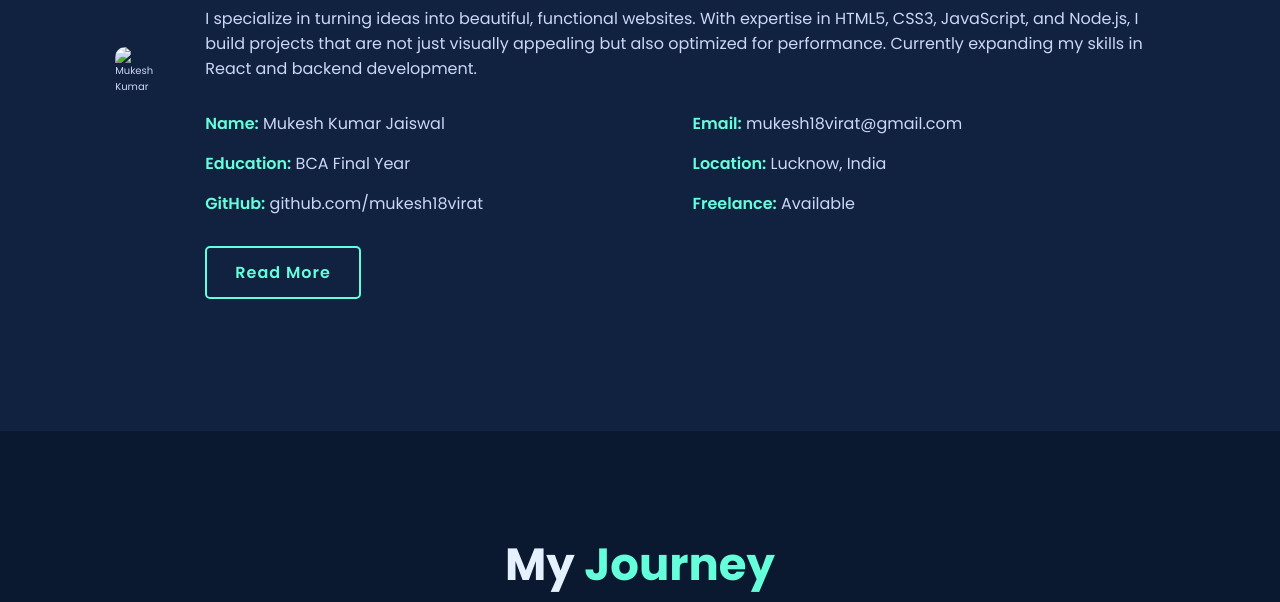
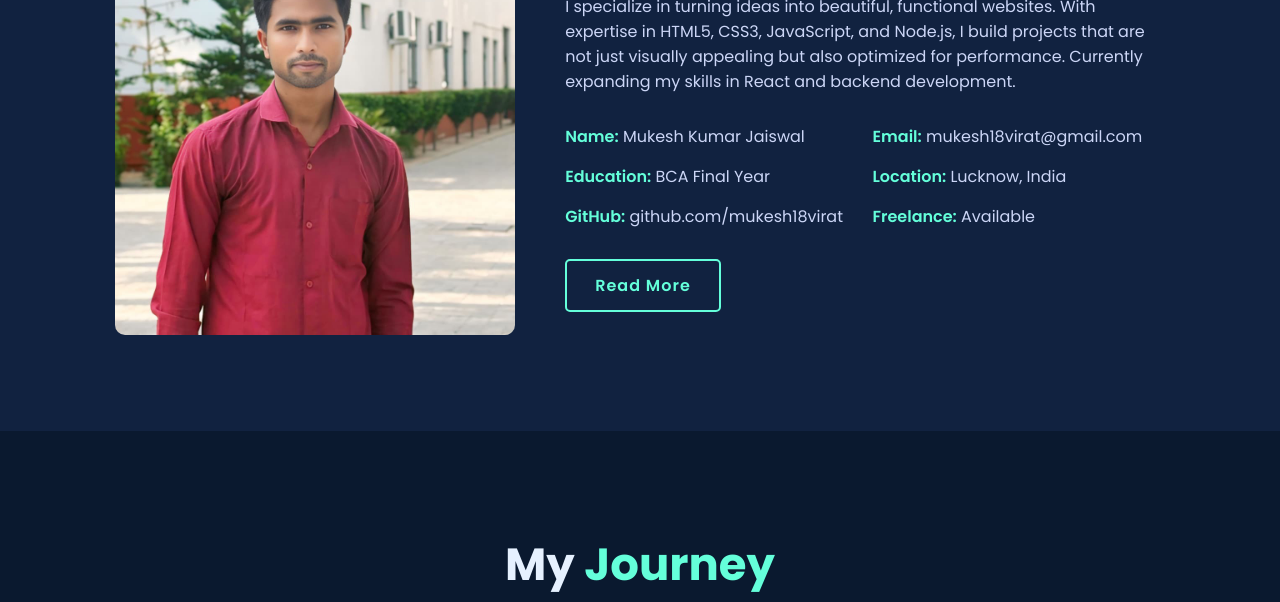
Before and after one commit to mukesh18virat/mukesh-portfolio, a website: page index.html in a window 1280 px wide. Shown: the part 1169-1771 px from the top of the page. Drawn offline with nearby package versions, Linux system fonts and the light colour scheme.

```diff
--- a/index.html
+++ b/index.html
@@ -41,7 +41,7 @@
 
     <section class="about" id="about">
         <div class="about-img">
-            <img src="Image/profile.jpg" alt="Mukesh Kumar">
+            <img src="profile.jpg" alt="Mukesh Kumar">
         </div>
         <div class="about-content">
             <h2 class="heading">About <span>Me</span></h2>
```
